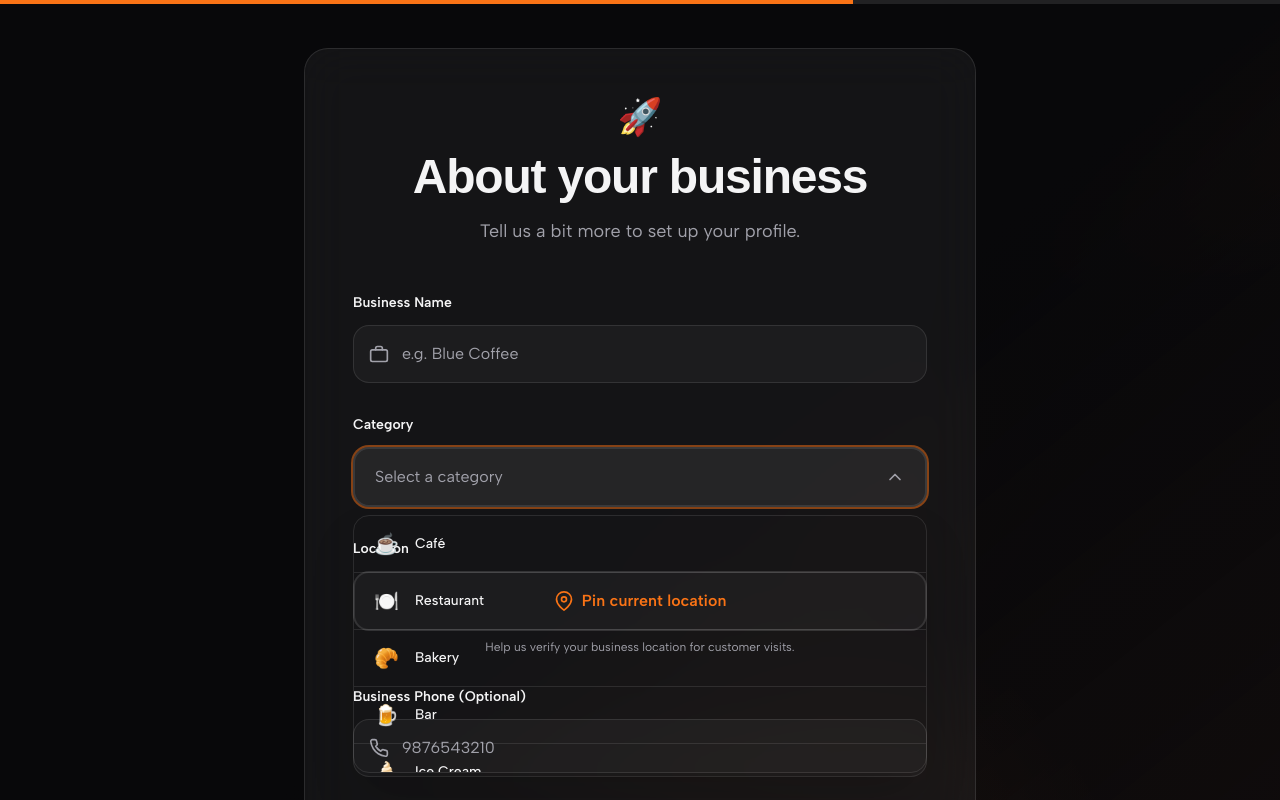
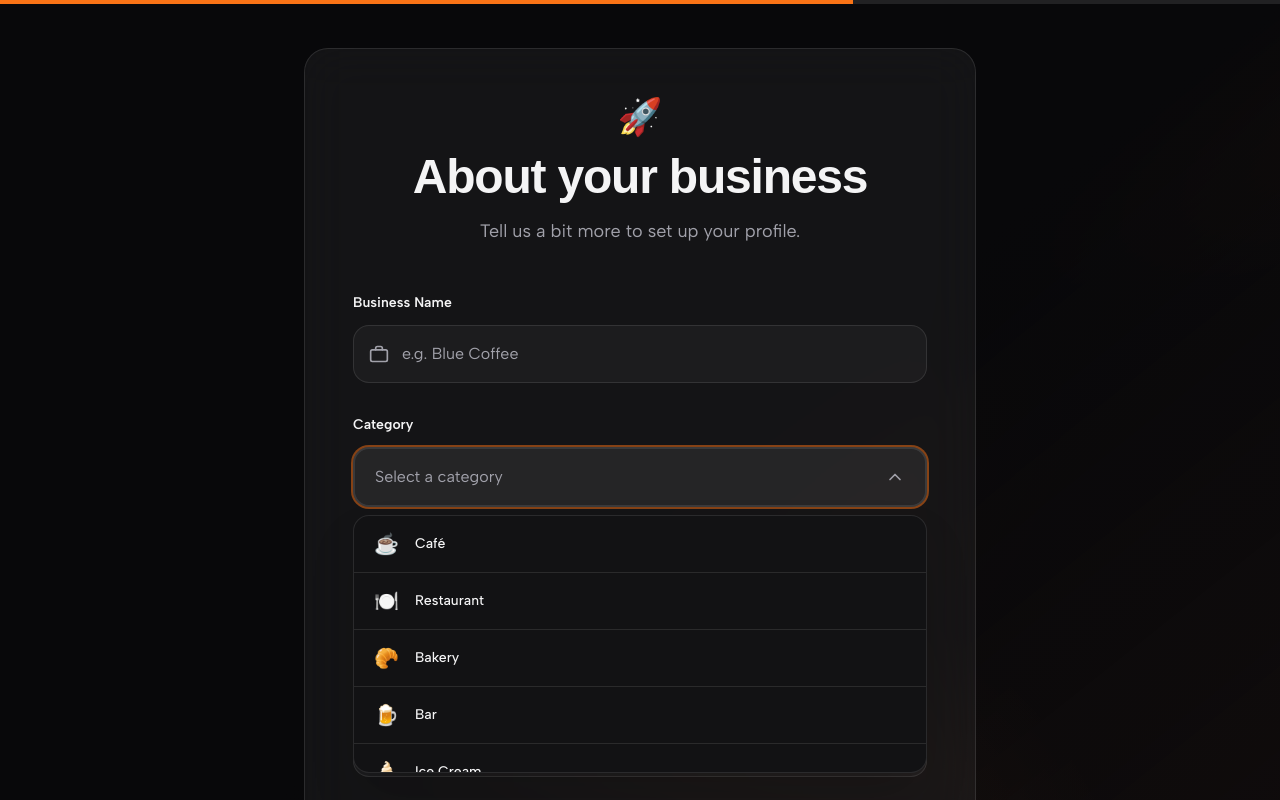
Before and after one commit to workispsd1-ctrl/PassPrive_Loyalty, a Next.js app: page /onboard/business in a window 1280 px wide. Both pictures are taken after a click on the button "Select a category". Shown: the top 800 px of the page. Built offline with nearby package versions, Linux system fonts and the light colour scheme; a web font is replaced by a local one.

Commit message:
ui bug fix

```diff
--- a/app/onboard/business/page.tsx
+++ b/app/onboard/business/page.tsx
@@ -173,8 +173,7 @@ export default function BusinessPage() {
               {/* Floating solid dropdown panel */}
               {showDropdown && (
                 <div
-                  className="absolute left-0 right-0 mt-2 z-50 rounded-2xl border border-border shadow-2xl overflow-hidden"
-                  style={{ background: 'hsl(var(--card))', backdropFilter: 'none' }}
+                  className="absolute left-0 right-0 mt-2 z-50 rounded-2xl border border-border shadow-2xl overflow-hidden bg-[#121214]"
                 >
                   <div className="max-h-64 overflow-y-auto divide-y divide-border">
                     {CATEGORIES.map((cat) => (
@@ -190,7 +189,6 @@ export default function BusinessPage() {
                             ? 'bg-primary text-primary-foreground'
                             : 'text-foreground hover:bg-muted'
                         }`}
-                        style={category !== cat.value ? { background: 'hsl(var(--card))' } : undefined}
                       >
                         <span className="text-xl shrink-0">{cat.icon}</span>
                         <span className="font-medium text-sm">{cat.label}</span>
```
